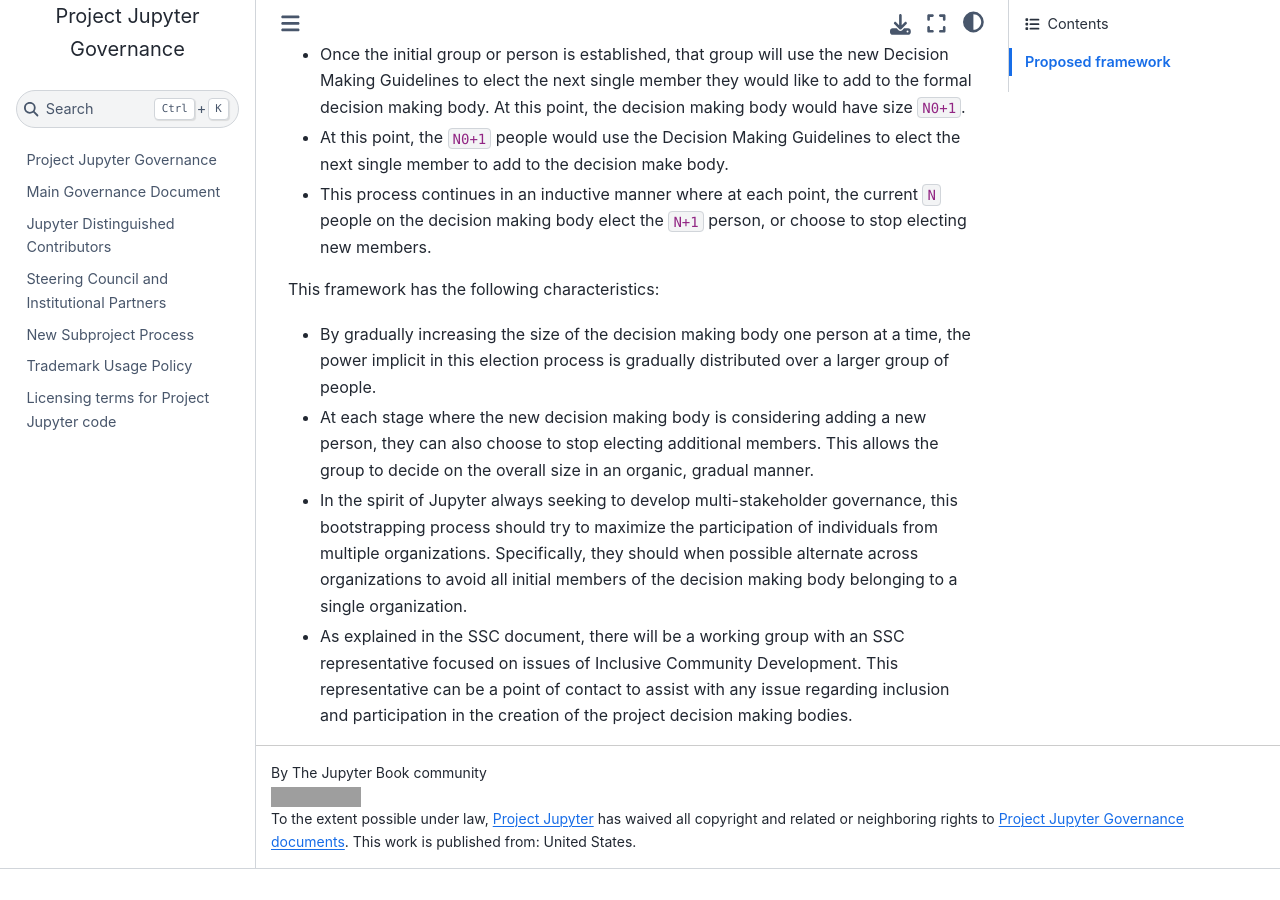
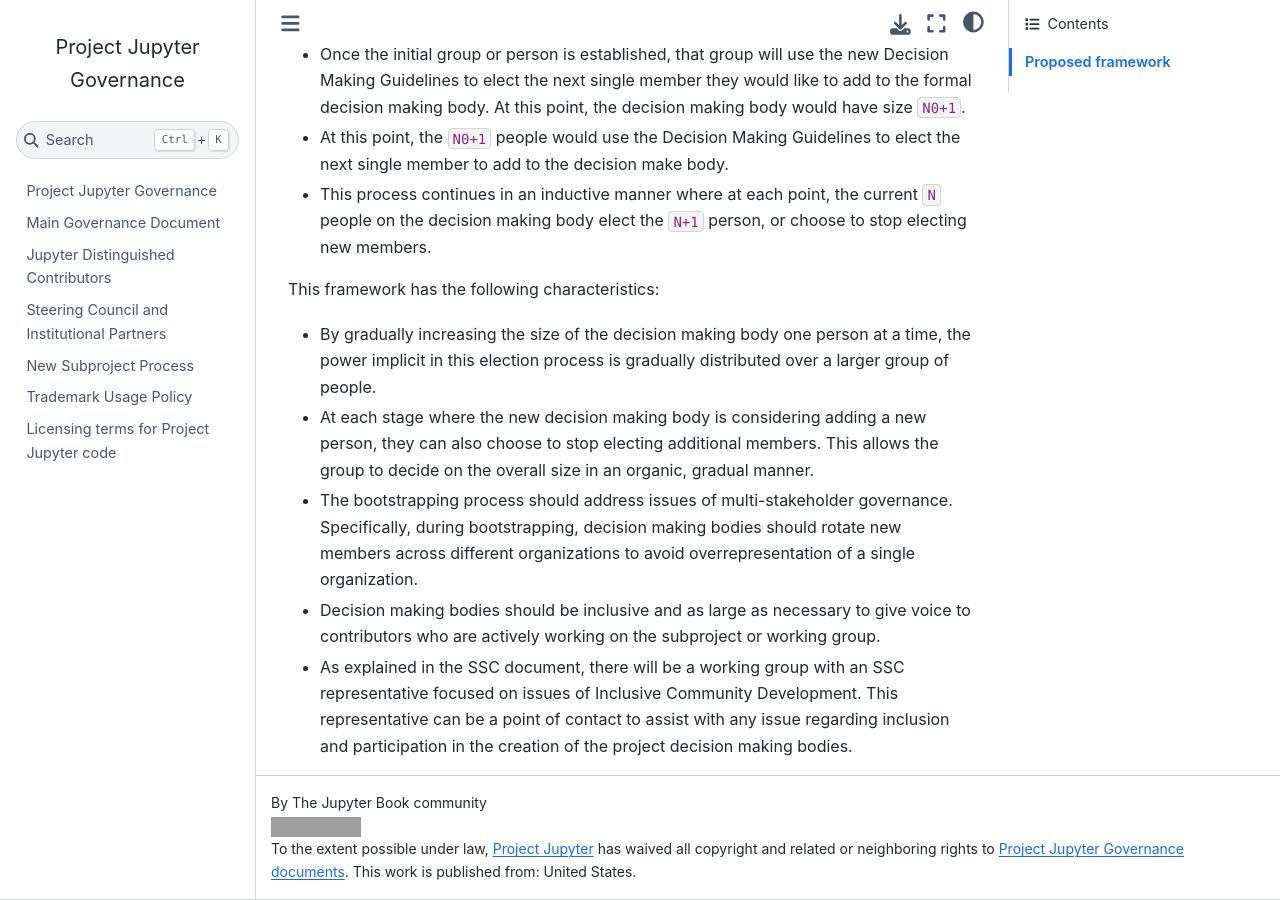
Before and after one commit to jupyter/governance, a Jupyter Book: the page built from bootstrapping_decision_making.md, in a window 1280 px wide and 900 px high, scrolled down 1437 px. Built offline with Jupyter Book 1.0.4 settings and Sphinx 7.4.7 and the Sphinx Book theme 1.1.4, drawn with Linux system fonts in a browser that asks for light colours; pages that are not in the unit, such as notebooks, are missing from menus; before the commit the page ends 2306 px from its top, so only the background shows below that; grey boxes are pictures that could not be loaded.

Commit message:
Update bootstrapping_decision_making.md
Addressing review comments.

```diff
--- a/bootstrapping_decision_making.md
+++ b/bootstrapping_decision_making.md
@@ -28,5 +28,6 @@
 
 - By gradually increasing the size of the decision making body one person at a time, the power implicit in this election process is gradually distributed over a larger group of people.
 - At each stage where the new decision making body is considering adding a new person, they can also choose to stop electing additional members. This allows the group to decide on the overall size in an organic, gradual manner.
-- In the spirit of Jupyter always seeking to develop multi-stakeholder governance, this bootstrapping process should try to maximize the participation of individuals from multiple organizations. Specifically, they should when possible alternate across organizations to avoid all initial members of the decision making body belonging to a single organization.
+- The bootstrapping process should address issues of multi-stakeholder governance. Specifically, during bootstrapping, decision making bodies should rotate new members across different organizations to avoid overrepresentation of a single organization.
+- Decision making bodies should be inclusive and as large as necessary to give voice to contributors who are actively working on the subproject or working group.
 - As explained in the SSC document, there will be a working group with an SSC representative focused on issues of Inclusive Community Development. This representative can be a point of contact to assist with any issue regarding inclusion and participation in the creation of the project decision making bodies.
```
